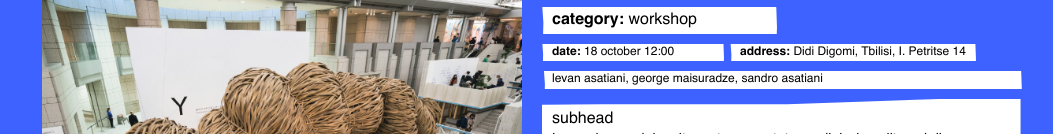
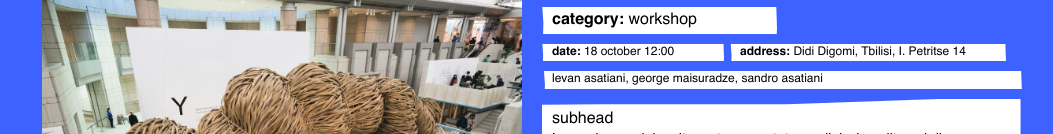
Before and after one commit to 110a/biennial-2022, a plain HTML site: page event.html in a window 1280 px wide. Shown: the part 265-399 px from the top of the page, without its empty margins (108-1161 px from the left). Drawn offline with nearby package versions, Linux system fonts and the light colour scheme.

Commit message:
Update style.css

```diff
--- a/assets/css/style.css
+++ b/assets/css/style.css
@@ -265,6 +265,9 @@ span.dat.bg.program-wide {
     padding-right: 50px;
     margin-right: 6px;
 }
+span.loc.bg.program-wide {
+    padding-right: 40px;
+}
 .event-detailed .program-item .part {
 margin-bottom: 10px;
     display: flex;
```
